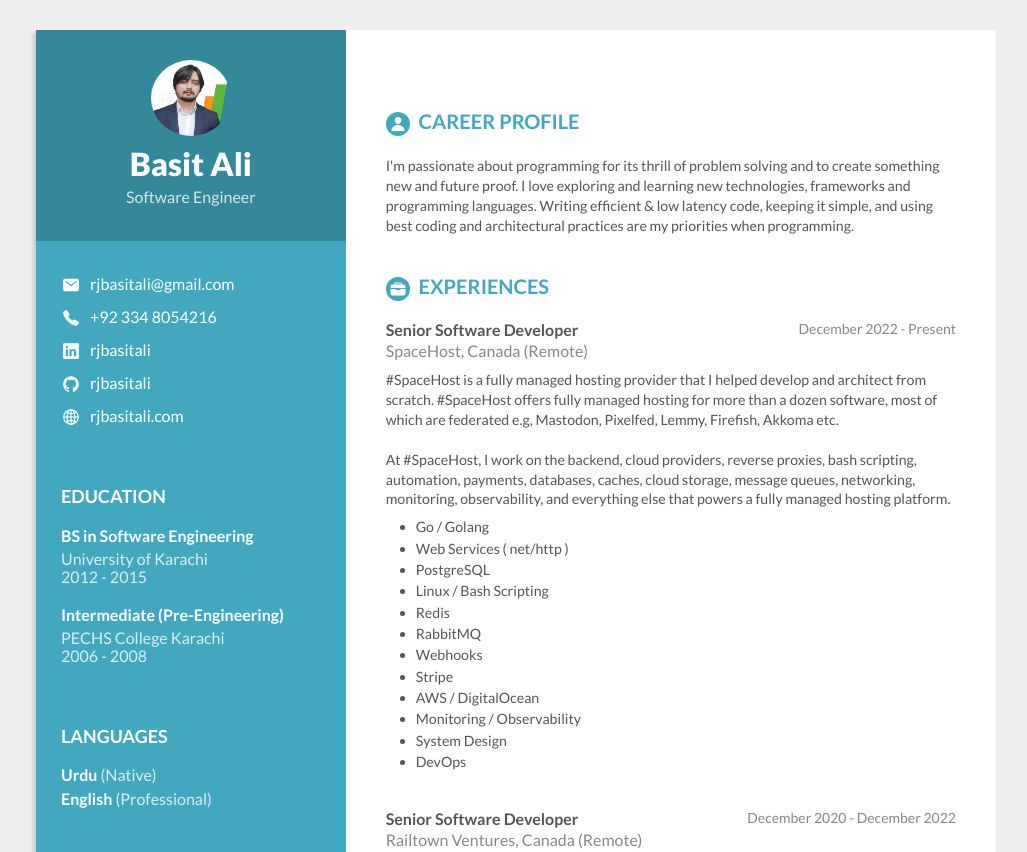
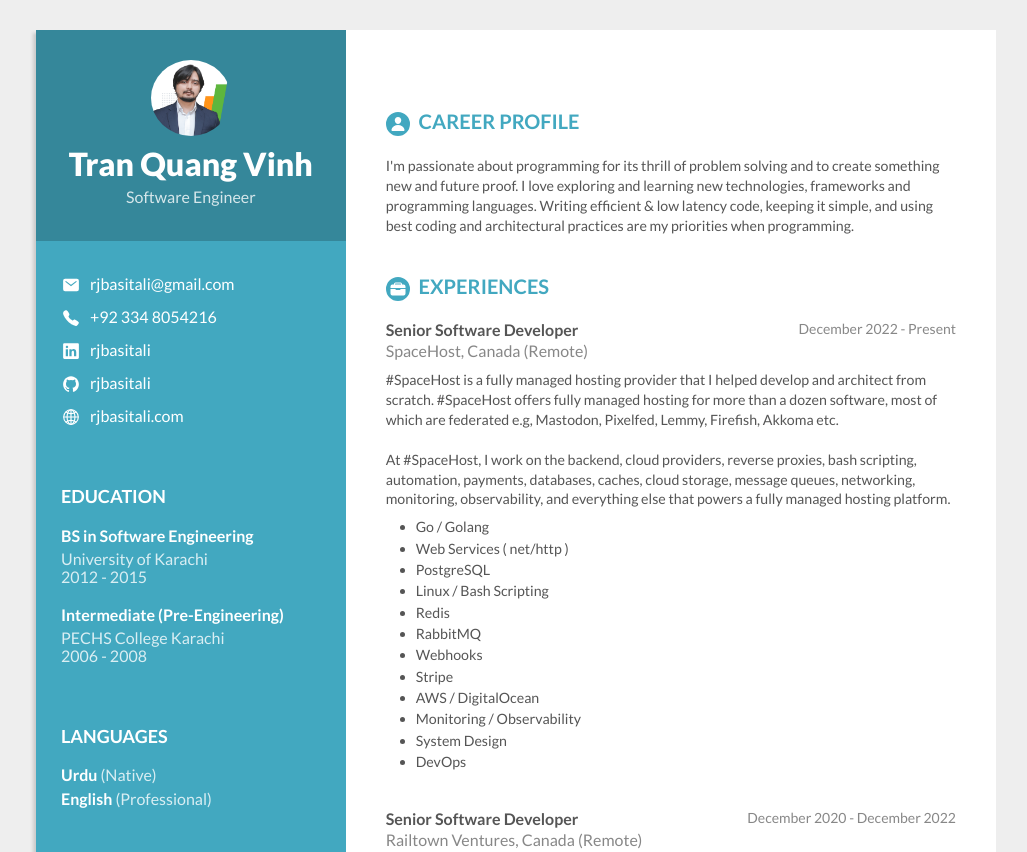
Before and after one commit to VinhIT2003/MyWebSite, a plain HTML site: page index.html in a window 1280 px wide. Shown: the top 852 px of the page, without its empty margins (124-1151 px from the left). Drawn offline with nearby package versions, Linux system fonts and the light colour scheme.

Commit message:
Update index.html

```diff
--- a/index.html
+++ b/index.html
@@ -1,7 +1,7 @@
 <!DOCTYPE html>
 <html lang="en">
     <head>
-        <title> Quang Vinh- Resume</title>
+        <title>Tran Quang Vinh- Resume</title>
         <link rel="stylesheet" type="text/css" href="vendors/css/normalize.css">
         <link rel="stylesheet" type="text/css" href="vendors/css/grid.css">
         <link rel="stylesheet" type="text/css" href="resources/css/style.css">
@@ -24,7 +24,7 @@
             <div class="col span-1-of-3 personal">
                 <div class="personal-header">
                     <img src="resources/img/profile_pic2.png" alt="Profile picture">
-                    <h1>Basit Ali</h1>
+                    <h1>Tran Quang Vinh</h1>
                     <p>Software Engineer</p>
                 </div>
                 <div class="personal-details">
```
